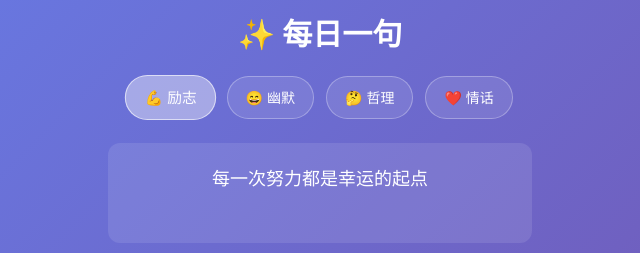
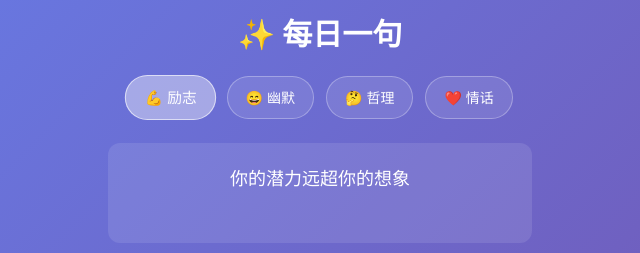
Before and after one commit to tanjun2030/deepgreen-webapp, a plain HTML site: page index.html in a window 1280 px wide. Shown: the top 253 px of the page, 320-960 px from the left. Drawn offline with nearby package versions, Linux system fonts and the light colour scheme.

Commit message:
Fix: 修复刷新逻辑 - 使用随机而非日期

```diff
--- a/index.html
+++ b/index.html
@@ -98,27 +98,64 @@
 
 <script>
     const sentences = {
-        motivational: ['每一次努力都是幸运的起点', '相信自己的力量，你能做到的', '阳光总在风雨后'],
-        humorous: ['生活就像编程，偶尔需要debug', '我的发际线是早睡早起', '减肥从明天开始'],
-        philosophical: ['成功不是终点，失败不是末日', '时间会治愈一切', '路要一步步走'],
-        romantic: ['你是我最美丽的遇见', '有你的每一天都闪闪发光', '爱的陪伴是最长情的告白']
+        motivational: [
+            '每一次努力都是幸运的起点',
+            '相信自己的力量，你能做到的',
+            '阳光总在风雨后',
+            '今天就是最好的开始',
+            '你的潜力远超你的想象',
+            '坚持下去，就会看到曙光',
+            '每一步都通向更好的自己'
+        ],
+        humorous: [
+            '生活就像编程，偶尔需要debug',
+            '我的发际线是早睡早起',
+            '减肥从明天开始',
+            '别问我为什么这么瘦，问问我为什么这么秃',
+            '程序员的一天，改bug改bug改bug',
+            '人生苦短，我选择Python',
+            '钱没了可以再赚，头发没了就没了'
+        ],
+        philosophical: [
+            '成功不是终点，失败不是末日',
+            '时间会治愈一切',
+            '路要一步步走',
+            '真正的强大是知道自己的弱点',
+            '每个选择都是新的开始',
+            '不要等到完美，开始就是进步',
+            '焦虑不能解决问题，行动可以'
+        ],
+        romantic: [
+            '你是我最美丽的遇见',
+            '有你的每一天都闪闪发光',
+            '爱的陪伴是最长情的告白',
+            '遇见你是我最大的幸运',
+            '想和你一起看四季更替',
+            '你在身边，就是最好的时光',
+            '温柔是人间宝藏'
+        ]
     };
 
     let currentCategory = 'motivational';
     let currentSentence = '';
 
+    function getRandomSentence(categoryArray) {
+        const randomIndex = Math.floor(Math.random() * categoryArray.length);
+        return categoryArray[randomIndex];
+    }
+
     function getSentence(category) {
         updateCategoryUI(category);
         currentCategory = category;
-        const today = new Date();
-        const index = (today.getDate() + category.length) % sentences[category].length;
-        const sentence = sentences[category][index];
+        const sentence = getRandomSentence(sentences[category]);
         displaySentence(sentence);
         currentSentence = sentence;
     }
 
     function refreshSentence() {
-        getSentence(currentCategory);
+        const sentence = getRandomSentence(sentences[currentCategory]);
+        displaySentence(sentence);
+        currentSentence = sentence;
     }
 
     function displaySentence(sentence) {
@@ -127,7 +164,7 @@
         setTimeout(function() {
             sentenceEl.textContent = sentence;
             sentenceEl.style.transition = 'opacity 0.3s';
-            sentenceEl.style.opacity = '1';
+            sentenceEl.style.opacity = '1' + '';
         }, 50);
     }
 
@@ -143,9 +180,13 @@
     }
 
     function copySentence() {
-        navigator.clipboard.writeText(currentSentence).then(function() {
-            showToast('已复制到剪贴板 ✅');
-        });
+        if (navigator.clipboard) {
+            navigator.clipboard.writeText(currentSentence).then(function() {
+                showToast('已复制到剪贴板 ✅');
+            });
+        } else {
+            showToast('复制失败，请手动复制');
+        }
     }
 
     function shareSentence() {
@@ -153,9 +194,8 @@
         if (navigator.share) {
             navigator.share({ title: '每日一句', text: shareText });
         } else {
-            navigator.clipboard.writeText(shareText).then(function() {
-                showToast('已复制，可以分享给朋友了 ✅');
-            });
+            copySentence();
+            showToast('已复制，可以分享给朋友了 ✅');
         }
     }
 
```
